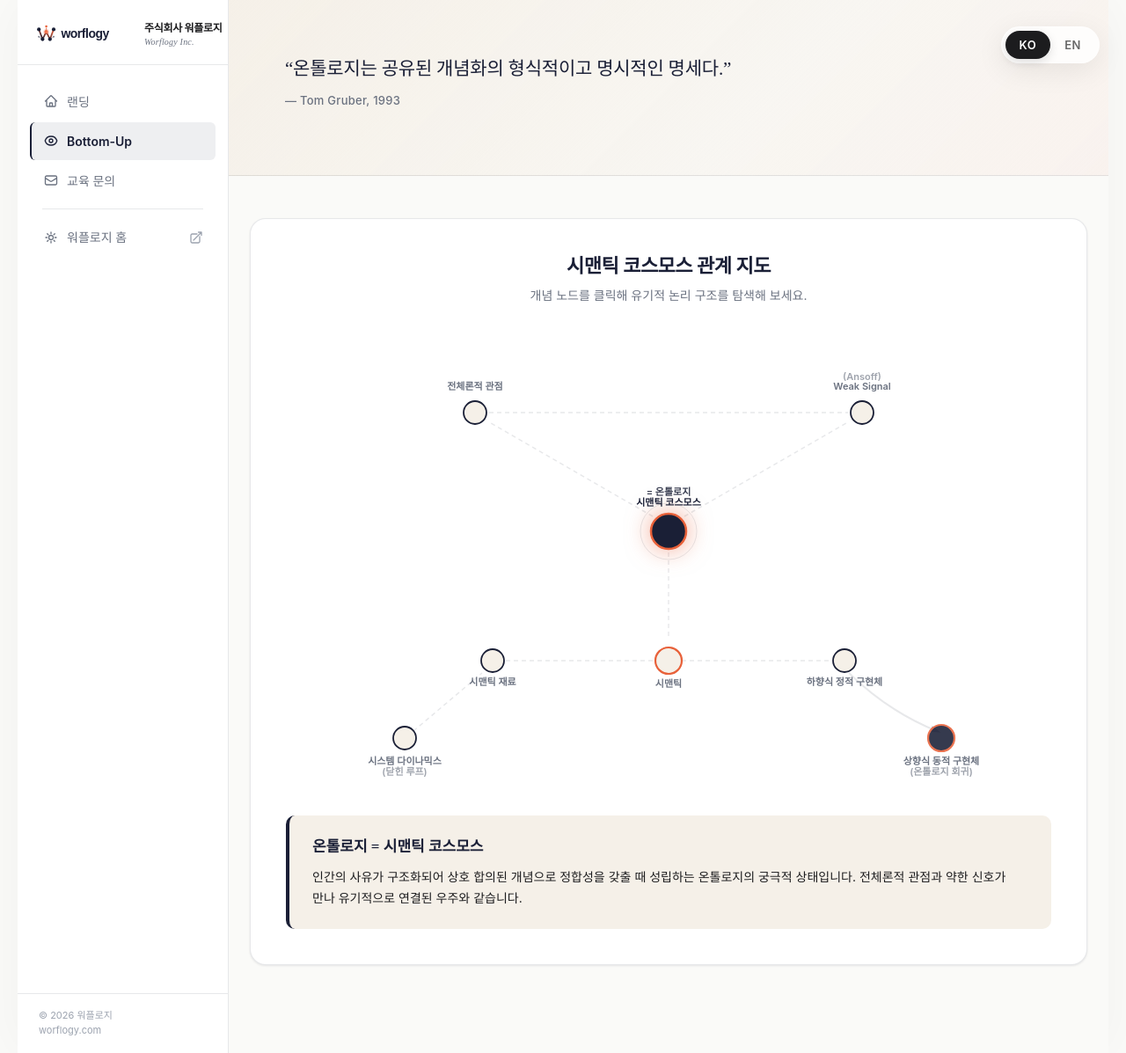
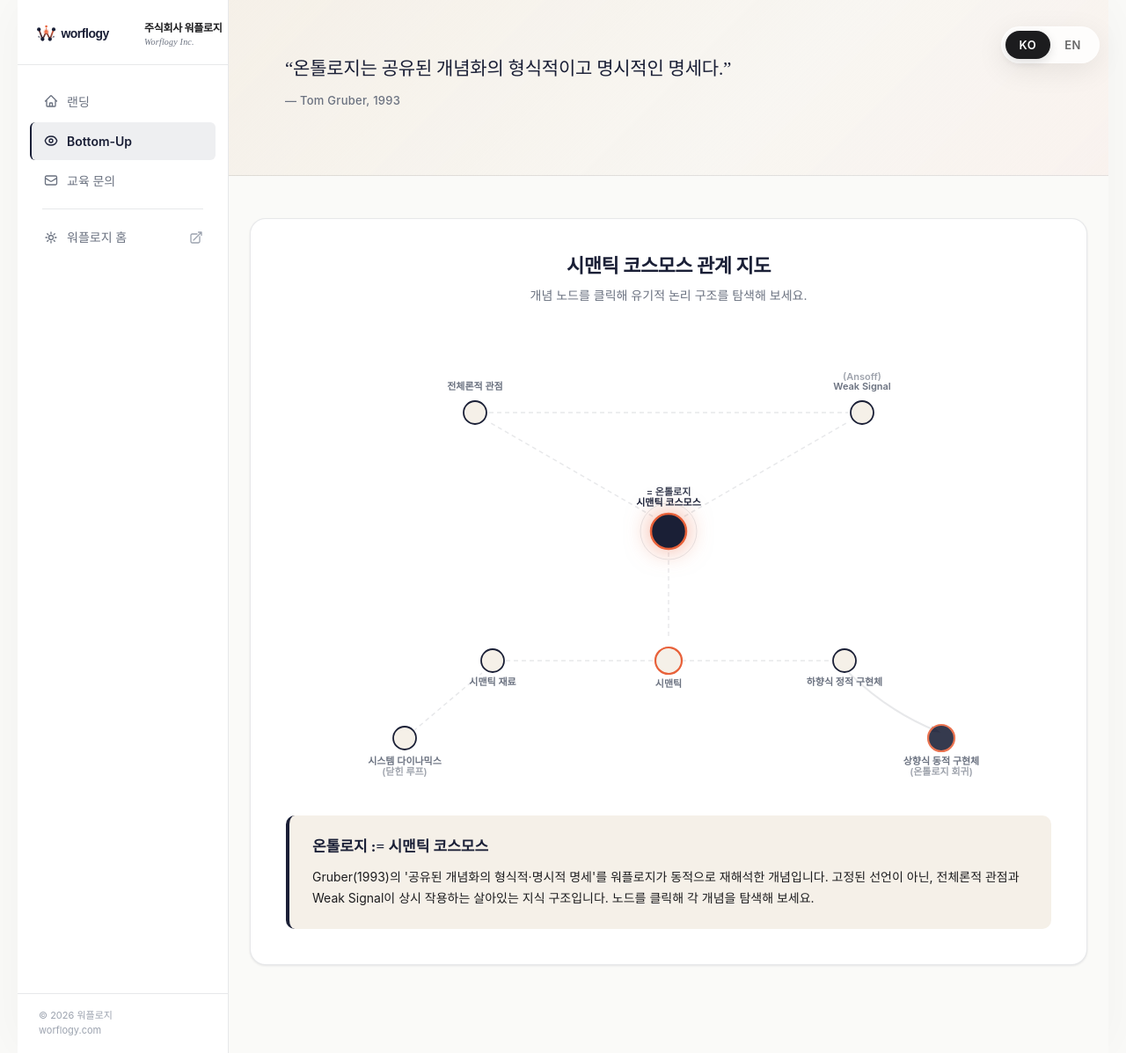
Before and after one commit to hamnYK/eduContextOn, a Jekyll site: the page built from ontology.md, in a window 1280 px wide and 1197 px high. Shown: the whole window at 88% size. Built offline with Jekyll 4.4.1, drawn with Linux system fonts in a browser that asks for light colours; some web fonts are replaced; some of the changed lines change nothing that is shown.

Commit message:
docs: update ontology documentation with latest modifications

```diff
--- a/ontology.md
+++ b/ontology.md
@@ -209,8 +209,8 @@
 
     <!-- 디테일 패널 -->
     <div class="detail-panel" id="detail-panel">
-      <p class="detail-formula" id="detail-formula">온톨로지 = 시맨틱 코스모스</p>
-      <p class="detail-explain" id="detail-explain">인간의 사유가 구조화되어 상호 합의된 개념으로 정합성을 갖출 때 성립하는 온톨로지의 궁극적 상태입니다. 전체론적 관점과 약한 신호가 만나 유기적으로 연결된 우주와 같습니다.</p>
+      <p class="detail-formula" id="detail-formula">온톨로지 := 시맨틱 코스모스</p>
+      <p class="detail-explain" id="detail-explain">Gruber(1993)의 '공유된 개념화의 형식적·명시적 명세'를 워플로지가 동적으로 재해석한 개념입니다. 고정된 선언이 아닌, 전체론적 관점과 Weak Signal이 상시 작용하는 살아있는 지식 구조입니다. 노드를 클릭해 각 개념을 탐색해 보세요.</p>
     </div>
   </div>
 </div>
@@ -218,43 +218,43 @@
 <script>
   const concepts = {
     a: {
-      formula: "온톨로지 = 시맨틱 코스모스",
-      explain: "인간의 사유가 구조화되어 상호 합의된 개념으로 정합성을 갖출 때 성립하는 온톨로지의 궁극적 상태입니다. 전체론적 관점과 약한 신호가 만나 유기적으로 연결된 우주와 같습니다.",
-      links: ["link-a-b", "link-a-c"]
+      formula: "온톨로지 := 시맨틱 코스모스",
+      explain: "Gruber(1993)의 '공유된 개념화의 형식적·명시적 명세'를 워플로지가 동적으로 재해석한 정의입니다. 고정된 선언이 아닌, 전체론적 관점(B)과 Weak Signal(C)이 상시 작용하는 살아있는 지식 구조입니다. 시맨틱(F)이 상향식으로 쌓여 이 중심 노드를 완성합니다.",
+      links: ["link-a-b", "link-a-c", "link-f-a"]
     },
     b: {
-      formula: "시맨틱 코스모스 = 전체론적 관점 + Weak Signal (Ansoff)",
-      explain: "전체를 파악하는 전체론적 눈(Holistic)과, 미래의 변화를 미리 알아채는 약한 신호(Weak Signal, Ansoff)가 함께 작용하여 시맨틱 코스모스를 이룹니다. 두 요소는 독립적이지 않으며, 전체론적 관점이 Weak Signal을 의미 있게 해석할 수 있는 맥락을 제공합니다.",
+      formula: "전체론적 관점 = 개별 개념보다 개념들의 상호작용 구조를 먼저 보는 시각",
+      explain: "부분을 분석하기 전에 전체 피드백 구조를 읽습니다. 이 시각이 없으면 Weak Signal(C)은 잡음(noise)에 불과합니다. B가 C에 해석 맥락을 제공하고, 둘이 함께 시맨틱 코스모스(A)를 구성합니다. 시스템 다이나믹스(D)는 이 전체론적 관점을 공학적으로 구현하는 도구입니다.",
       links: ["link-a-b", "link-b-c"]
     },
     c: {
-      formula: "시맨틱 코스모스 확장 = 시스템 다이나믹스(닫힌 루프) + Weak Signal",
-      explain: "전체론적 관점(B)을 구체적인 공학 도구인 시스템 다이나믹스(닫힌 루프 피드백)로 정밀화하고, 여기에 Weak Signal을 더하면 실시간 예측과 자생적 진화가 가능한 확장 모델이 됩니다. Weak Signal은 B와 C 모두에서 공유되는 핵심 재료입니다.",
+      formula: "Weak Signal = 아직 형태를 갖추지 않은 변화의 조짐 (Ansoff, 1975)",
+      explain: "Igor Ansoff가 정의한 개념으로, 통계적으로 유의미하지는 않지만 미래 변화를 암시하는 약하고 모호한 신호입니다. 전체론적 관점(B)이 있어야 이 신호를 의미 있는 패턴으로 해석할 수 있습니다. C는 B와 함께 시맨틱 코스모스(A)를 구성하고, 상향식 동적 구현체(H)가 C를 지속적으로 흡수합니다.",
       links: ["link-a-c", "link-b-c"]
     },
     d: {
-      formula: "공유된 개념화의 형식 = 시스템 다이나믹스 (닫힌 루프)",
-      explain: "개개인의 파편화된 개념화가 시스템으로 정합성을 지니기 위해서는, 피드백을 통해 스스로 순환하는 동적 시뮬레이션 형식을 띠어야 합니다.",
+      formula: "시스템 다이나믹스 = 전체론적 관점을 닫힌 루프 피드백으로 형식화하는 방법론",
+      explain: "Jay Forrester가 개발한 방법론으로, 전체론적 관점(B)을 수학적·공학적으로 다룰 수 있게 만드는 도구입니다. 개념들 간의 인과 피드백 루프를 닫힌 시스템으로 모델링하여, 공유된 개념화를 시뮬레이션 가능한 구조로 표현합니다. 이 과정에서 시맨틱 재료(E)가 생성됩니다.",
       links: ["link-d-e"]
     },
     e: {
-      formula: "시맨틱 재료 = 공유된 개념화의 형식",
-      explain: "시맨틱을 구축하기 위한 기초 재료는 정적인 어휘 사전이 아닌, 상호 피드백을 주고받는 닫힌 루프 형태의 역학 관계망에서 추출됩니다.",
+      formula: "시맨틱 재료 = 시스템 다이나믹스 모델링에서 드러나는 개념 관계망",
+      explain: "시스템 다이나믹스(D)의 피드백 루프 모델링 과정에서 개념들의 인과 관계가 명시적으로 드러납니다. 이 드러난 동적 관계 구조가 시맨틱(F)을 구성하는 재료가 됩니다. 정적 어휘 목록이 아닌, 동적 관계망에서 추출된다는 점이 핵심입니다.",
       links: ["link-d-e", "link-e-f"]
     },
     f: {
-      formula: "시맨틱 = 명시적인 명세 + 시맨틱 재료",
-      explain: "시맨틱이란 명시적으로 표현된 정의(명세)에, 시스템 다이나믹스에서 흘러온 공유된 개념화의 재료가 합쳐져서 비로소 완성됩니다. 이렇게 완성된 시맨틱은 다시 위로 올라가 시맨틱 코스모스를 구성하는 상향식 연결(↑)을 형성합니다.",
+      formula: "시맨틱 = 명시적 명세 + 공유된 개념화의 재료 (cf. Gruber, 1993)",
+      explain: "Gruber의 온톨로지 정의를 역으로 읽으면: ① 형식화된 명시적 명세 + ② 공유된 개념화의 재료(E). 둘이 결합할 때 살아있는 시맨틱이 됩니다. 시맨틱은 하향식 정적 구현(G)의 기반이 되기도 하고, 상향식으로 쌓여 시맨틱 코스모스(A)를 구성하기도 합니다.",
       links: ["link-e-f", "link-f-g", "link-f-a"]
     },
     g: {
-      formula: "온톨로지 기술 형식 = 시맨틱의 컴퓨터블 구현 프로토콜 (하향식 정적)",
-      explain: "기존 시맨틱 웹과 탑다운 방식의 온톨로지가 보여준 구조화 설계입니다. 컴퓨터가 읽을 수 있도록(Computable) 설계했으나, 고정된 규칙에 갇히기 쉬워 유연한 조율을 필요로 합니다.",
+      formula: "하향식 정적 구현체 = 시맨틱을 고정된 규칙으로 선언하는 방식",
+      explain: "OWL, RDF 등 기술 형식으로 개념과 관계를 미리 선언합니다. 기계 추론이 가능하고 구조가 명확하지만, 새로운 지식이 등장하면 설계자가 직접 개입해야 하는 한계가 있습니다. 이 한계를 넘는 것이 상향식 동적 구현체(H)입니다.",
       links: ["link-f-g", "link-g-h"]
     },
     h: {
-      formula: "온톨로지 상향식 동적 구현체 ≈ 온톨로지 회귀 (베이지안 구조 유사)",
-      explain: "단 한 번의 선언으로 끝나지 않고, 새로운 Weak Signal이 감지될 때마다 개념 관계망 전체를 조금씩 다시 정합시켜 나가는 자생적 모델입니다. 베이지안 업데이트(새 증거로 사전 확률을 갱신하는 방식)와 구조적으로 유사한 흐름을 갖습니다. 단, 수학적 등치가 아닌 철학적 유사성입니다.",
+      formula: "온톨로지 회귀 = 하향식 정적(G)의 한계를 넘는 자생적 동적 모델",
+      explain: "새로운 Weak Signal(C)이 감지될 때마다 개념 관계망을 점진적으로 재조정합니다. 설계자의 개입 없이 스스로 진화하며, 이 과정은 새 증거로 사전 지식을 갱신하는 베이지안 업데이트와 구조적으로 유사합니다. 이것이 Bottom-Up 접근의 핵심입니다.",
       links: ["link-g-h"]
     }
   };
```
